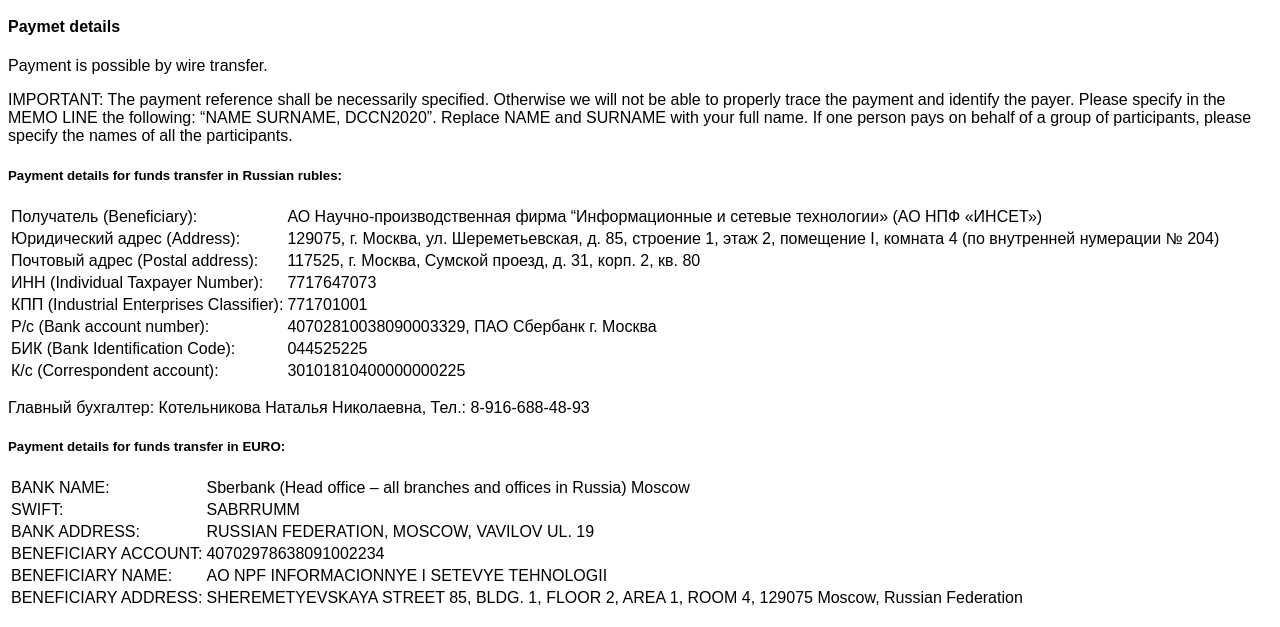
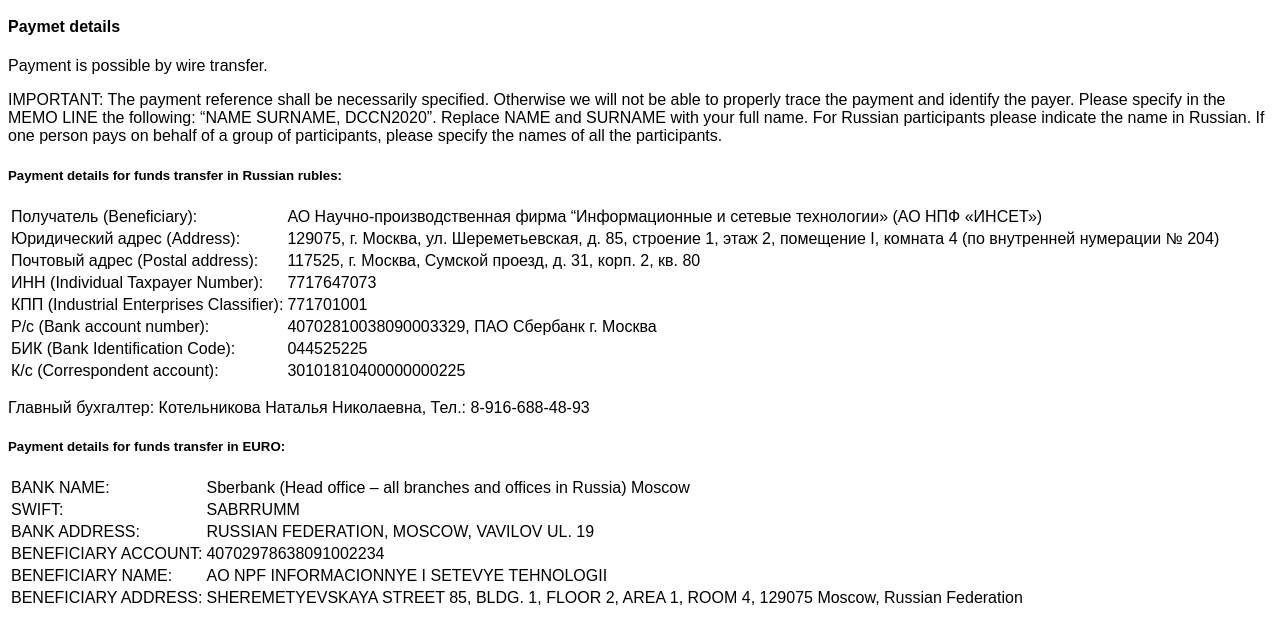
Before and after one commit to dccnconf/2020.dccn.ru, a website: page src/index.html in a window 1280 px wide. Shown: the part 2450-3077 px from the top of the page. Drawn offline with nearby package versions, Linux system fonts and the light colour scheme; files whose address does not match are found by name; a web font is replaced by a local one.

Commit message:
tell participants to give their name in Russian if they are from Russia

```diff
--- a/src/index.html
+++ b/src/index.html
@@ -320,6 +320,7 @@
         identify the payer. Please specify in the MEMO LINE the following:
         <span class="font-medium">“NAME SURNAME, DCCN2020”</span>.
         Replace NAME and SURNAME with your full name.
+        For Russian participants please indicate the name in Russian.
         If one person pays on behalf of a group of participants,
         please specify the names of all the participants.
       </div>
```
Also changed, not shown: dist/index.html, 2 other files.
